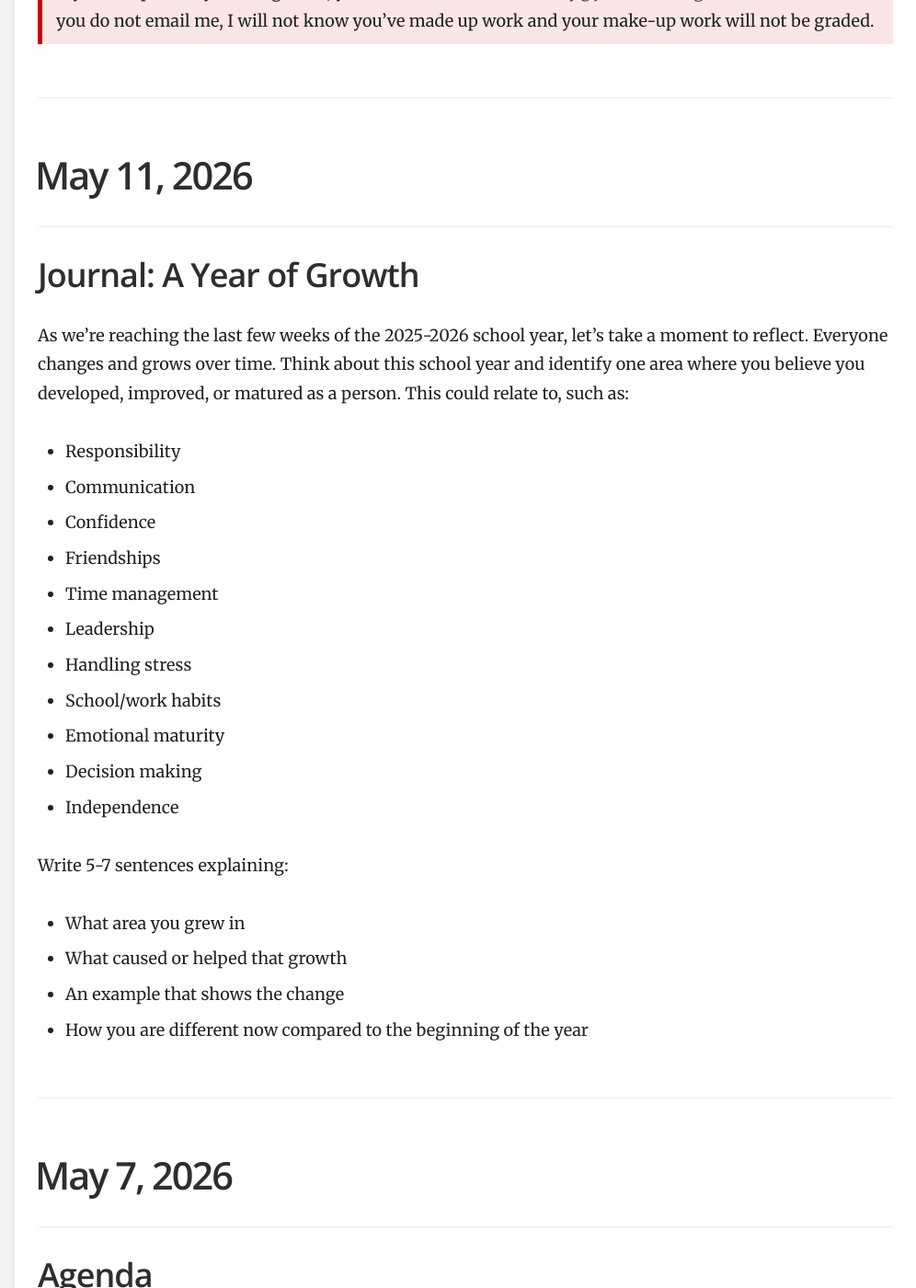
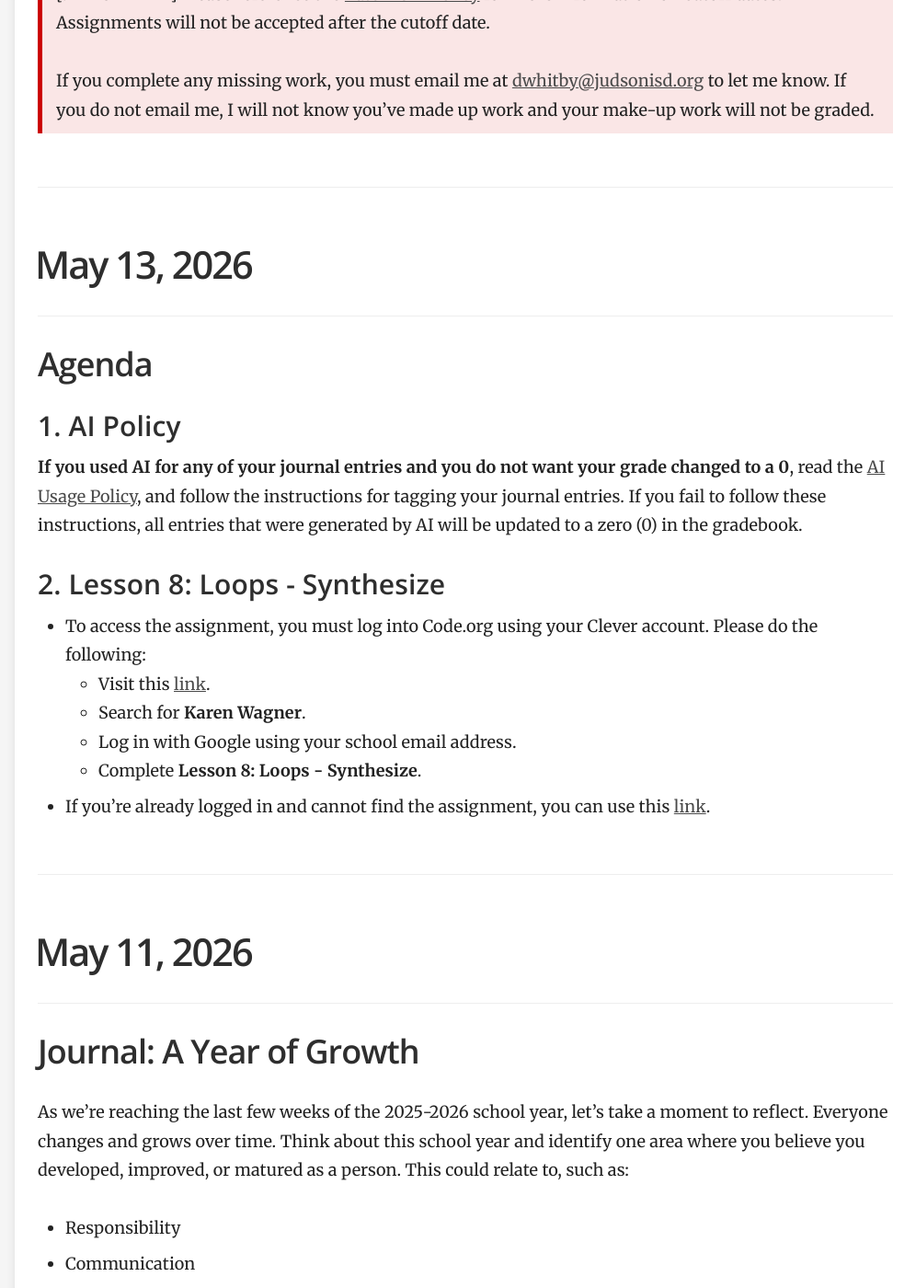
Before and after one commit to mswhitby/classroom, a Jekyll site: the page built from _docs/classes/1st.md, in a window 1280 px wide and 1400 px high, scrolled down 2248 px. Shown: the whole window at 92% size, without its empty margins (284-1280 px from the left). Built offline with Jekyll 4.4.1, drawn with Linux system fonts in a browser that asks for light colours; some of the changed text lies outside the part shown.

Commit message:
Updated lessons

```diff
--- a/_docs/classes/1st.md
+++ b/_docs/classes/1st.md
@@ -26,6 +26,20 @@ order: 1
     <td align="left">May 7, 2026</td>
     <td align="left">May 14, 2026</td>
     <td align="left"><a href="https://github.com/mswhitby/classroom/blob/main/_docs/classes/1st.md#may-7-2026">Lesson 7: Loops - Practice</a></td>
+    <td align="left">Daily</td>
+  </tr>
+
+  <tr>
+    <td align="left">May 11, 2026</td>
+    <td align="left">May 15, 2026</td>
+    <td align="left"><a href="https://github.com/mswhitby/classroom/blob/main/_docs/classes/1st.md#may-11-2026">Journal: A Year of Growth </a></td>
+    <td align="left">Daily</td>
+  </tr>
+
+  <tr>
+    <td align="left">May 13, 2026</td>
+    <td align="left">May 19, 2026</td>
+    <td align="left"><a href="https://github.com/mswhitby/classroom/blob/main/_docs/classes/1st.md#may-13-2026">Lesson 8: Loops - Synthesize</a></td>
     <td align="left">Daily</td>
   </tr>
 
@@ -190,6 +204,26 @@ order: 1
 
 ****
 
+# May 13, 2026
+
+## Agenda
+
+### 1. AI Policy
+
+**If you used AI for any of your journal entries and you do not want your grade changed to a 0**, read the [AI Usage Policy](https://github.com/mswhitby/classroom/blob/main/_docs/resources/ai_policy.md), and follow the instructions for tagging your journal entries. If you fail to follow these instructions, all entries that were generated by AI will be updated to a zero (0) in the gradebook.
+
+### 2. Lesson 8: Loops - Synthesize
+
+- To access the assignment, you must log into Code.org using your Clever account. Please do the following:
+    - Visit this [link](https://clever.com/oauth/district-picker?client_id=2f27405716644a951b23&redirect_uri=https%3A%2F%2Fstudio.code.org%2Fusers%2Fauth%2Fclever%2Fcallback&response_type=code&state=ede33ff61289cf32708a0f54079cdd23e31d0b0a02b0e0e8).
+    - Search for **Karen Wagner**.
+    - Log in with Google using your school email address.
+    - Complete **Lesson 8: Loops - Synthesize**.
+
+- If you're already logged in and cannot find the assignment, you can use this [link](https://studio.code.org/courses/programming-with-music-lab-2025/units/1/lessons/8/levels/1).
+
+----
+
 # May 11, 2026
 
 ## Journal: A Year of Growth
@@ -214,11 +248,7 @@ Write 5-7 sentences explaining:
 - An example that shows the change
 - How you are different now compared to the beginning of the year
 
-
-
-
-----
-
+----
 
 # May 7, 2026
 
@@ -239,7 +269,6 @@ Write 5-7 sentences explaining:
 - If you're already logged in and cannot find the assignment, you can use this [link](https://studio.code.org/courses/programming-with-music-lab-2025/units/1/lessons/7/levels/1).
 
 ----
-
 
 # May 6, 2026
 
```
